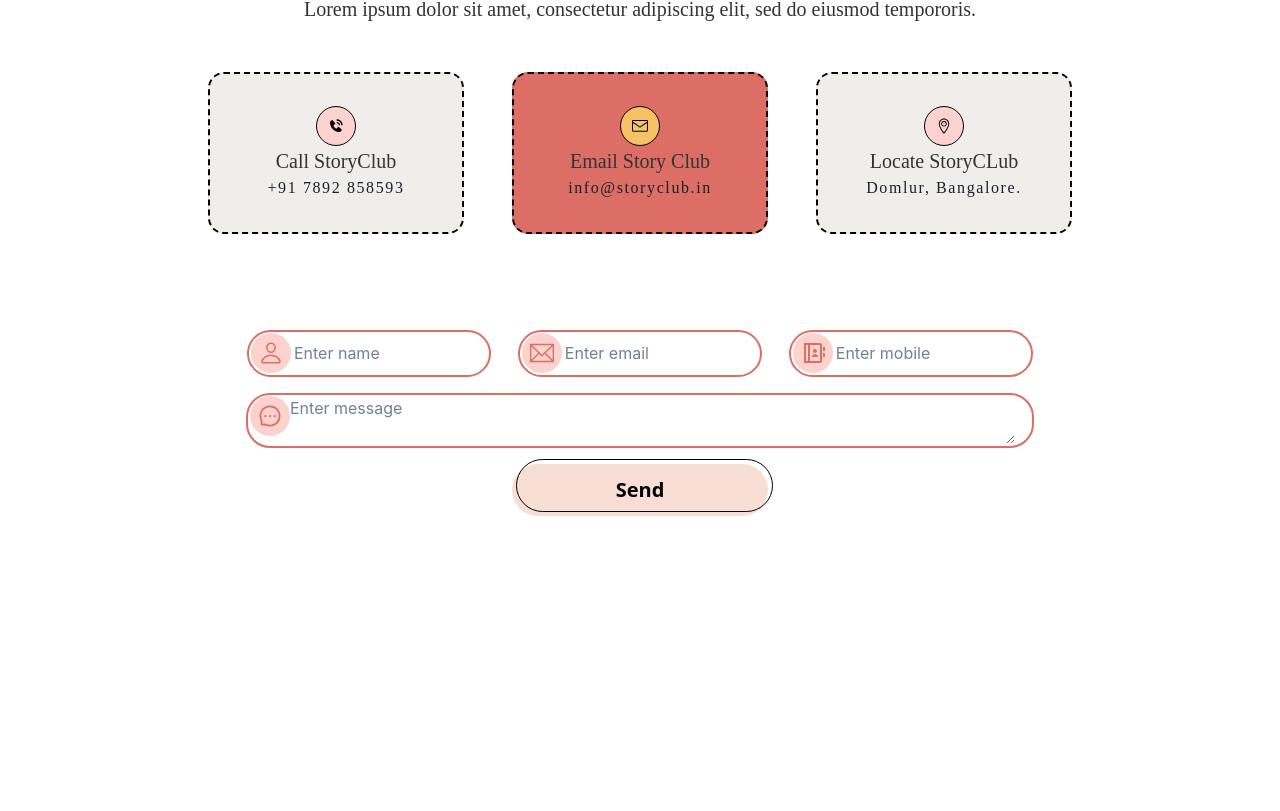
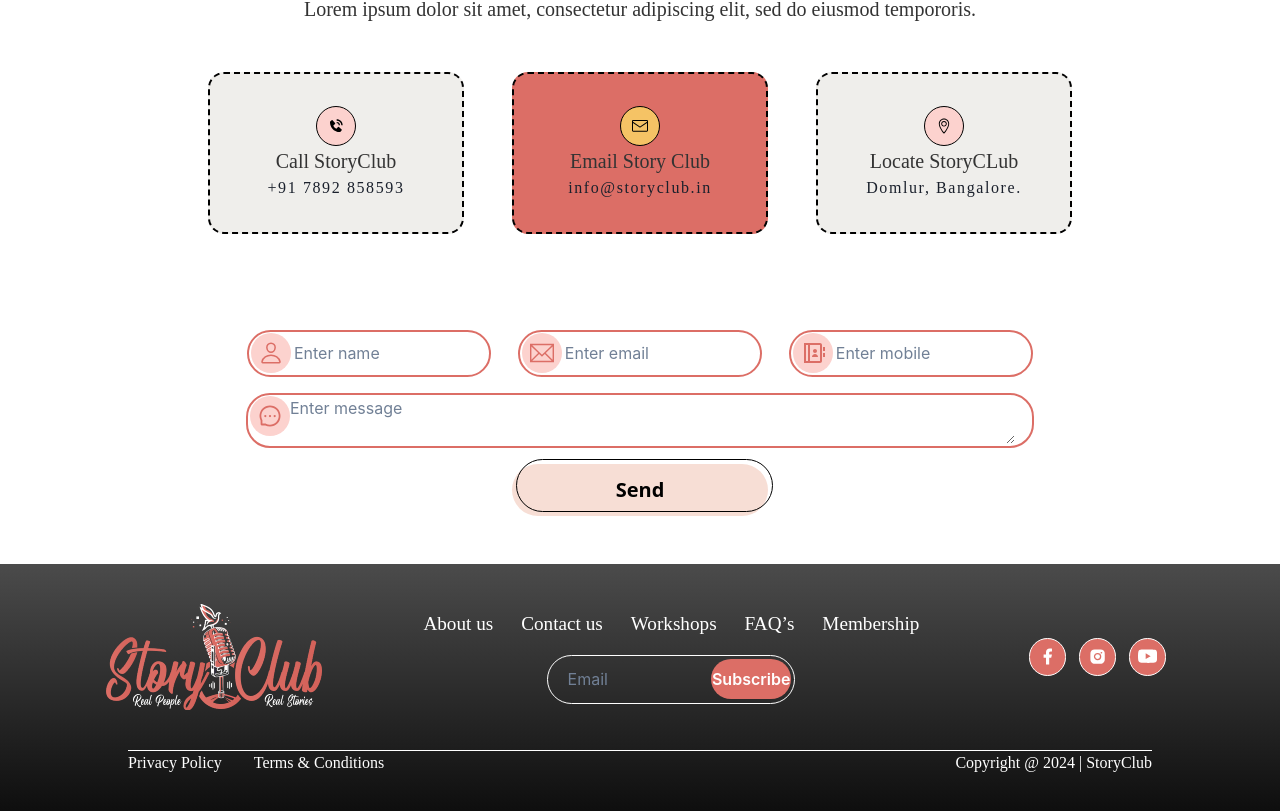
Before and after one commit to mYashavanth/StoryClub, a React (Vite) app in the folder Frontend/: page /aboutUs in a window 1280 px wide. Shown: the part 1937-2748 px from the top of the page. Before the commit the page ends 2501 px from the top, so only its background shows below. Built offline with nearby package versions, Linux system fonts and the light colour scheme; a web font is replaced by a local one.

Commit message:
added footer component and appended footer in about au and hiring page

```diff
--- a/Frontend/src/Footer/Footer.jsx
+++ b/Frontend/src/Footer/Footer.jsx
@@ -1,7 +1,146 @@
-import React from "react";
+import { Box, Button, Center, Image, Input, Text } from "@chakra-ui/react";
+import React, { useState } from "react";
+import logo from "./Images/logo.png";
+import { RiFacebookFill } from "react-icons/ri";
+import { BiLogoInstagramAlt } from "react-icons/bi";
+import { BsYoutube } from "react-icons/bs";
 
 export default function Footer() {
-    return (
-        <div> Footer </div>
-    )
+  const [formData, setFormData] = useState({
+    email: "",
+  });
+  const handleSubmit = (e) => {
+    e.preventDefault();
+    console.log(formData);
+    alert("Thank you for subscribing");
+  };
+  const handleChange = (e) => {
+    const { name, value } = e.target;
+    setFormData({ ...formData, [name]: value });
+  };
+  return (
+    <Box bgGradient="linear(to-t, #0D0D0D, #4B4B4B)" pb={10}>
+      <Center
+        display={"flex"}
+        flexDirection={{ base: "column", md: "column", lg: "row", xl: "row" }}
+        justifyContent={"space-evenly"}
+        p={5}
+        gap={"1em"}
+        py={10}
+        // border={"1px solid white"}
+      >
+        <Box>
+          <Image src={logo} alt="logo" />
+        </Box>
+        <Box w={{ base: "100%", md: "100%", lg: "40%", xl: "40%" }}>
+          <Box
+            display={"flex"}
+            flexDirection={{
+              base: "column",
+              md: "column",
+              lg: "row",
+              xl: "row",
+            }}
+            justifyContent={"space-between"}
+            gap={"1em"}
+            // border={"1px solid white"}
+            fontSize={"1.2rem"}
+            textAlign={"center"}
+          >
+            <Text color={"white"}>About us</Text>
+            <Text color={"white"}>Contact us</Text>
+            <Text color={"white"}>Workshops</Text>
+            <Text color={"white"}>FAQ’s</Text>
+            <Text color={"white"}>Membership</Text>
+          </Box>
+          <form onSubmit={handleSubmit}>
+            <Box
+              display={"flex"}
+              width={{ base: "100%", md: "60%", lg: "70%", xl: "50%" }}
+              m={"1em auto 0"}
+              border={"1px solid white"}
+              borderRadius={"2rem"}
+              p={"0.2em"}
+            >
+              <Input
+                type="email"
+                placeholder="Email"
+                value={formData.email}
+                name="email"
+                onChange={handleChange}
+                border={"none"}
+                outline={"none"}
+                borderRadius={"2rem"}
+                color={"white"}
+                required
+                background={"transparent"}
+              />
+              <Button
+                type="submit"
+                backgroundColor={"#DC6E66"}
+                color={"white"}
+                borderRadius={"2rem"}
+                _hover={{
+                  color: "#DC6E66",
+                  backgroundColor: "white",
+                  border: "1px solid #DC6E66",
+                }}
+              >
+                Subscribe
+              </Button>
+            </Box>
+          </form>
+        </Box>
+        <Center color={"white"} display={"flex"} gap={"0.8em"} p={"0.5em"}>
+          <Box
+            backgroundColor={"#DC6E66"}
+            p={"0.5em"}
+            border={"1.6px solid white"}
+            borderRadius={"50%"}
+          >
+            <RiFacebookFill fontSize={"1.2em"} />
+          </Box>
+          <Box
+            backgroundColor={"#DC6E66"}
+            p={"0.5em"}
+            border={"1.6px solid white"}
+            borderRadius={"50%"}
+          >
+            <BiLogoInstagramAlt fontSize={"1.2em"} />
+          </Box>
+          <Box
+            backgroundColor={"#DC6E66"}
+            p={"0.5em"}
+            border={"1.6px solid white"}
+            borderRadius={"50%"}
+          >
+            <BsYoutube fontSize={"1.2em"} />
+          </Box>
+        </Center>
+      </Center>
+      <Box
+        color={"white"}
+        display={"flex"}
+        flexDirection={{ base: "column", md: "column", lg: "row", xl: "row" }}
+        justifyContent={"space-between"}
+        w={"80%"}
+        m={"auto"}
+        borderTop={"1px solid white"}
+        gap={"1em"}
+        textAlign={"center"}
+      >
+        <Box
+          display={"flex"}
+          gap={{ base: "0", md: "0", lg: "2em", xl: "2em" }}
+          flexDirection={{ base: "column", md: "column", lg: "row", xl: "row" }}
+        >
+          <Text>Privacy Policy</Text>
+          <Text>Terms & Conditions</Text>
+        </Box>
+        <Box>
+          <Text>Copyright @ 2024 | StoryClub</Text>
+        </Box>
+      </Box>
+    </Box>
+  );
 }
--- a/Frontend/src/Pages/AboutUs/AboutUs.jsx
+++ b/Frontend/src/Pages/AboutUs/AboutUs.jsx
@@ -31,6 +31,7 @@
 import { Box, Heading } from "@chakra-ui/react";
 import { FaArrowRightLong } from "react-icons/fa6";
 import { useNavigate } from "react-router-dom";
+import Footer from "../../Footer/Footer";
 
 const AboutUs = () => {
   const navigateTo = useNavigate();
@@ -204,6 +205,7 @@
   };
 
   return (
+    <>
       <div className={styles.container}>
         <div className={styles.breadcrumbs}>
           <p onClick={() => navigateTo("/")}>Home</p>
@@ -232,7 +234,10 @@
               <p style={{ color: "red" }}>-</p>
             </div>
             <img src={middleImg} alt="middleImg" />
-          <button onClick={() => console.log("clicked")} className={styles.btn}>
+            <button
+              onClick={() => console.log("clicked")}
+              className={styles.btn}
+            >
               Or Listen To Story Club <FaPlay />
             </button>
           </div>
@@ -281,7 +286,9 @@
 
         {/* 3rd section */}
         <div className={styles.section3}>
-        <h1 ref={ref3} className={styles.animation}>Our Sucsess Stories</h1>
+          <h1 ref={ref3} className={styles.animation}>
+            Our Sucsess Stories
+          </h1>
           <div
             style={{
               display: "flex",
@@ -320,7 +327,9 @@
 
         {/* 5th section */}
         <div className={styles.section5}>
-        <h1 ref={ref4} className={styles.animation}>Get in touch with us</h1>
+          <h1 ref={ref4} className={styles.animation}>
+            Get in touch with us
+          </h1>
           <div
             style={{
               display: "flex",
@@ -421,6 +430,8 @@
           </div>
         </form>
       </div>
+      <Footer />
+    </>
   );
 };
 
--- a/Frontend/src/Pages/AboutUs/AboutUs.module.css
+++ b/Frontend/src/Pages/AboutUs/AboutUs.module.css
@@ -22,7 +22,7 @@
   color: black;
 }
 
-h1 {
+.container h1 {
   text-align: center;
   text-transform: uppercase;
   font-size: 50px;
@@ -32,13 +32,13 @@
   /* padding: 0.5rem; */
 }
 
-p {
+.container p {
   font-size: 20px;
   color: #333;
 }
 
-h1 span,
-p span {
+.container h1 span,
+.container p span {
   display: inline-block;
   animation: slideLeft 1.5s forwards;
   opacity: 0;
--- a/Frontend/src/Pages/JoinStoryClub/JoinStoryClub.jsx
+++ b/Frontend/src/Pages/JoinStoryClub/JoinStoryClub.jsx
@@ -8,6 +8,7 @@
 import anchor from "./Images/anchor.png";
 import { FaArrowRightLong } from "react-icons/fa6";
 import { useNavigate } from "react-router-dom";
+import Footer from "../../Footer/Footer";
 export default function JoinStoryClub() {
   const marqueeRef = useRef(null);
   const h1Ref = useRef(null);
@@ -19,25 +20,25 @@
       id: 1,
       position: "Story Teller",
       jd: " We are currently seeking a Storyteller to join our creative team. This individual will be the heart ofour narrative, weaving captivating stories to engage our audience. Your role involves craftingcompelling content for various platforms, evoking emotions, and conveying messages effectively.The ideal candidate will have a passion for storytelling, a vivid imagination, and the ability to bringstories to life. Experience in content creation, whether through writing, video, or other mediums, ishighly valued. Join us in creating and sharing stories that leave a lasting impact on our audience.",
-      image: storyTeller
+      image: storyTeller,
     },
     {
       id: 2,
       position: "Actor / Model",
       jd: "We are currently seeking an Actor/Model to become the face of our creative projects.This versatileindividual will play a pivotal role in bringing our stories and concepts to life through performanceand visual representation. Your responsibilities will include embodying characters, conveyingemotions, and participating in photoshoots or video productions. The ideal candidate will possessexceptional acting or modeling skills, a strong stage or on-camera presence, and a passion forstorytelling through performance. Join us in showcasing our vision through your talent and charisma,creating a lasting impact on our audience.",
-      image: actorModel
+      image: actorModel,
     },
     {
       id: 3,
       position: "Filmmaker",
       jd: "We are currently seeking a Filmmaker to join our creative team. This individual will be responsiblefor bringing our stories to life through the art of film. Your role involves concept development,scriptwriting, directing, and overseeing the production process. The ideal candidate will have astrong passion for filmmaking, a keen eye for visual storytelling, and experience in creatingcompelling cinematic content. Join us in producing films that captivate, entertain, and inspire ouraudience",
-      image: filmmaker
+      image: filmmaker,
     },
     {
       id: 4,
       position: "Anchor",
       jd: "Join Mentoons as an Anchor, where you'll connect with our audience through YouTube videos and social media Your role includes introducing new products and conducting insightful interviews with experts. We seek excellent communication skills, video hosting experience, and a passion for our mission. Familiarity with LinkedIn, Facebook, Instagram, and Pinterest is a plus. We embrace diversity and are proud to be an equal opportunity employer. Ready to make learning fun and easy? Apply now and let's explore potential together! ",
-      image: anchor
+      image: anchor,
     },
     // {
     //   id: 5,
@@ -87,6 +88,7 @@
   }, []);
 
   return (
+    <>
       <Box>
         <div className={styles.breadcrumbs}>
           <p onClick={() => navigateTo("/")}>Home</p>
@@ -164,5 +166,7 @@
           </Box>
         </Box>
       </Box>
+      <Footer />
+    </>
   );
 }
```
Also changed, not shown: Frontend/src/Footer/Images/logo.png (added). Lines whose indentation alone changed are shown as unchanged.
